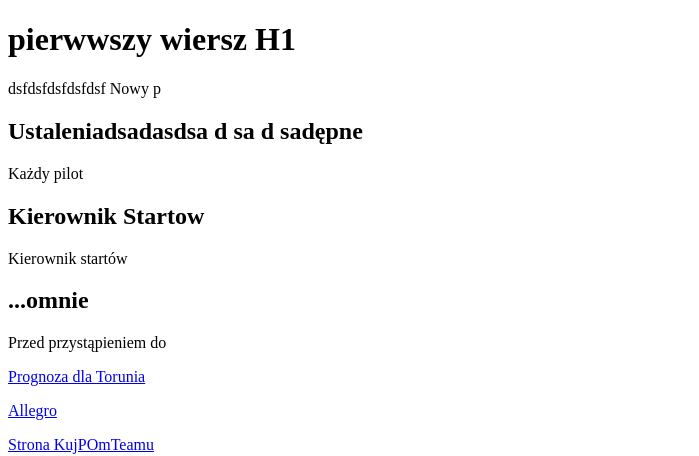
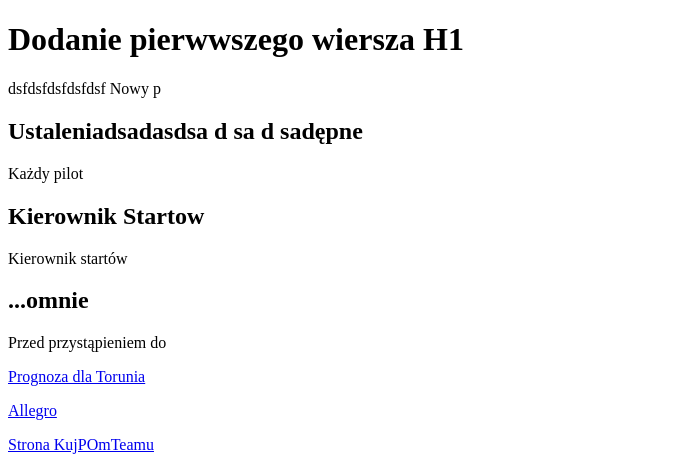
Before and after one commit to ltvc/nauka-gita, a plain HTML site: page index.html in a window 1280 px wide. Shown: the top 456 px of the page, without its empty margins (0-699 px from the left). Drawn offline with Linux system fonts and the light colour scheme.

Commit message:
Add new title and H1

```diff
--- a/index.html
+++ b/index.html
@@ -2,10 +2,10 @@
 <html>
   <head>
     <meta charset="UTF-8">
-    <title> </title>
+    <title>Nowy tytul </title>
     </head>
   <body>
-  <h1>pierwwszy wiersz H1</h1>
+  <h1>Dodanie pierwwszego wiersza H1</h1>
   <p>dsfdsfdsfdsfdsf Nowy p</p>
   	<h2>Ustaleniadsadasdsa d sa d sadępne</h2>
   		<p> Każdy pilot </p>
```
